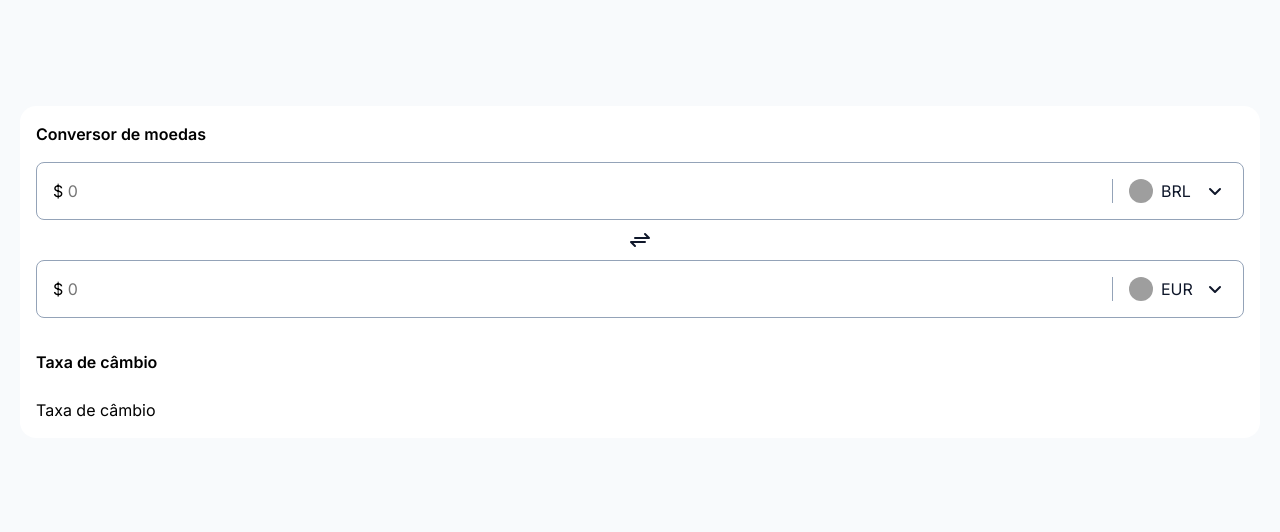
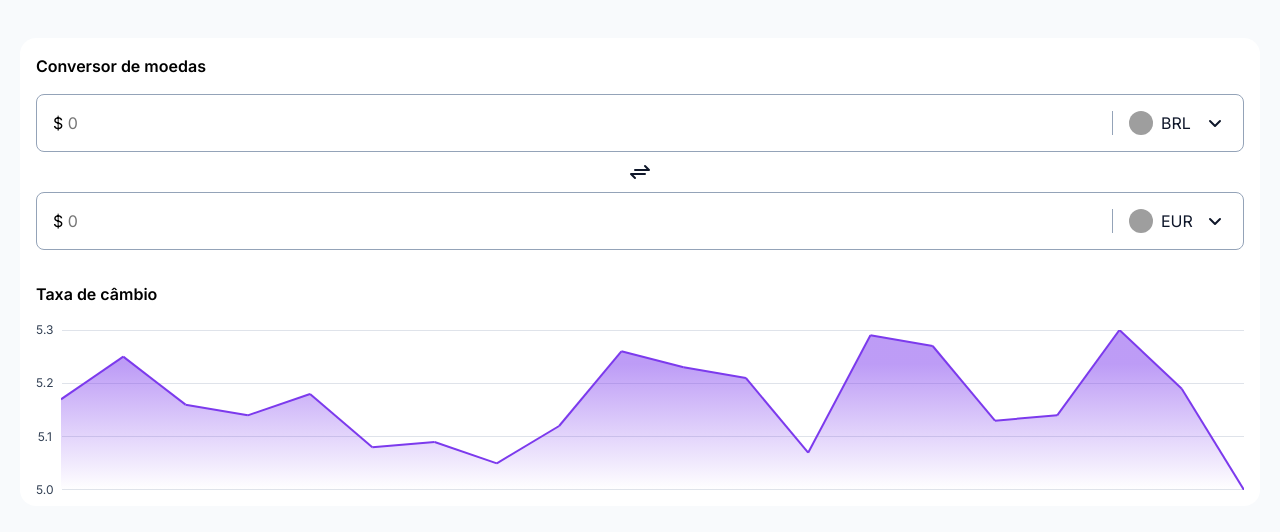
Before and after one commit to KrisMazzini/boraCodar-09, a React (Vite) app: page / in a window 1280 px wide. Shown: the part 128-660 px from the top of the page. Built offline with nearby package versions, Linux system fonts and the light colour scheme; grey boxes are pictures that could not be loaded.

Commit message:
create linear chart component

```diff
--- /dev/null
+++ b/src/components/LineChart/index.tsx
@@ -0,0 +1,163 @@
+import { useEffect, useRef, useState, Fragment } from 'react'
+import { useTheme } from 'styled-components'
+
+import { Container, Legend, Grid } from './styles'
+
+interface ChartDimensionsType {
+  width: number
+  height: number
+}
+
+export function LineChart() {
+  const [chartDimensions, setChartDimensions] = useState<ChartDimensionsType>({
+    width: 0,
+    height: 0,
+  })
+
+  const ref = useRef<HTMLDivElement>(null)
+  const theme = useTheme()
+
+  const series = [
+    5.17, 5.25, 5.16, 5.14, 5.18, 5.08, 5.09, 5.05, 5.12, 5.26, 5.23, 5.21,
+    5.07, 5.29, 5.27, 5.13, 5.14, 5.3, 5.19, 5,
+  ]
+
+  const labels = calculateKeyLabels()
+
+  const chartCoordinates = series.map((value, index) => {
+    return {
+      x: calculateXPosition(index),
+      y: calculateYPosition(value),
+    }
+  })
+
+  const closingVertices = findClosingVertices()
+
+  const polygonCoordinates = [...chartCoordinates, ...closingVertices]
+
+  const polygonPoints = polygonCoordinates
+    .map((coordinate) => `${coordinate.x},${coordinate.y}`)
+    .join(' ')
+
+  function obtainMaxAndMinValues() {
+    return {
+      maxValue: Math.max(...series),
+      minValue: Math.min(...series),
+    }
+  }
+
+  function calculateKeyLabels() {
+    const { maxValue, minValue } = obtainMaxAndMinValues()
+    const step = (maxValue - minValue) / 3
+    const fixedDecimals = step < 0.09 ? 2 : 1
+
+    const keyLabels = [maxValue, maxValue - step, minValue + step, minValue]
+    return keyLabels.map((label) => label.toFixed(fixedDecimals))
+  }
+
+  function calculateXPosition(index: number): number {
+    return (chartDimensions.width * index) / (series.length - 1)
+  }
+
+  function calculateYPosition(value: number): number {
+    const { maxValue, minValue } = obtainMaxAndMinValues()
+
+    return (
+      chartDimensions.height -
+      ((value - minValue) / (maxValue - minValue)) * chartDimensions.height
+    )
+  }
+
+  function findClosingVertices() {
+    const firstValue = series[0]
+    const lastValue = series[series.length - 1]
+
+    return [
+      {
+        x: chartDimensions.width,
+        y: calculateYPosition(lastValue),
+      },
+      {
+        x: chartDimensions.width,
+        y: chartDimensions.height,
+      },
+      {
+        x: 0,
+        y: chartDimensions.height,
+      },
+      {
+        x: 0,
+        y: calculateYPosition(firstValue),
+      },
+    ]
+  }
+
+  function buildChartLine(value: number, index: number) {
+    const currentPointX = calculateXPosition(index)
+    const currentPointY = calculateYPosition(value)
+    const previousPointX =
+      index > 0 ? calculateXPosition(index - 1) : currentPointX
+    const previousPointY =
+      index > 0 ? calculateYPosition(series[index - 1]) : currentPointY
+
+    return (
+      <Fragment key={currentPointX + currentPointY + index}>
+        <line
+          x1={previousPointX}
+          x2={currentPointX}
+          y1={previousPointY}
+          y2={currentPointY}
+        />
+        <circle cx={currentPointX} cy={currentPointY} r="0.4rem" />
+      </Fragment>
+    )
+  }
+
+  useEffect(() => {
+    function handleResize() {
+      if (!ref.current) {
+        return
+      }
+
+      const { clientWidth: width, clientHeight: height } = ref.current
+      setChartDimensions({ width, height })
+    }
+
+    window.addEventListener('resize', handleResize)
+    handleResize()
+
+    return () => window.removeEventListener('resize', handleResize)
+  }, [])
+
+  return (
+    <Container>
+      <Legend>
+        {labels.map((label) => {
+          return <span key={label}>{label}</span>
+        })}
+      </Legend>
+      <Grid ref={ref}>
+        <div></div>
+        <div></div>
+        <div></div>
+        <div></div>
+        <svg width={chartDimensions.width} height={chartDimensions.height}>
+          <defs>
+            <linearGradient id="chart-gradient" gradientTransform="rotate(90)">
+              <stop
+                offset="21.15%"
+                stopColor={theme['chart-gradient-first-color']}
+              />
+              <stop
+                offset="100%"
+                stopColor={theme['chart-gradient-second-color']}
+              />
+            </linearGradient>
+          </defs>
+          <polygon points={polygonPoints} />
+          {series.map(buildChartLine)}
+        </svg>
+      </Grid>
+    </Container>
+  )
+}
--- /dev/null
+++ b/src/components/LineChart/styles.ts
@@ -0,0 +1,79 @@
+import styled from 'styled-components'
+
+export const Container = styled.div`
+  width: 100%;
+  height: 16rem;
+
+  display: flex;
+  gap: 0.8rem;
+`
+
+export const Legend = styled.div`
+  display: flex;
+  flex-direction: column;
+  justify-content: space-between;
+  align-items: center;
+
+  span {
+    font-size: 1.2rem;
+    line-height: 1.6rem;
+
+    color: ${(props) => props.theme['text-secondary']};
+
+    &:first-child {
+      transform: translateY(-50%);
+    }
+
+    &:nth-child(2) {
+      transform: translateY(-20%);
+    }
+
+    &:nth-child(3) {
+      transform: translateY(20%);
+    }
+
+    &:last-child {
+      transform: translateY(50%);
+    }
+  }
+`
+
+export const Grid = styled(Legend)`
+  min-width: 0;
+  flex-basis: 25.6rem;
+  flex-grow: 1;
+
+  position: relative;
+
+  > div {
+    height: 1px;
+    width: 100%;
+    background-color: ${(props) => props.theme['graphic-elements']};
+    opacity: 0.3;
+  }
+
+  svg {
+    position: absolute;
+
+    line {
+      stroke: ${(props) => props.theme.highlight};
+      stroke-width: 2;
+    }
+
+    circle {
+      cursor: pointer;
+      transition: fill 150ms linear;
+
+      fill: ${(props) => props.theme.transparent};
+      stroke: none;
+
+      &:hover {
+        fill: ${(props) => props.theme.highlight};
+      }
+    }
+
+    polygon {
+      fill: url(#chart-gradient);
+    }
+  }
+`
--- a/src/pages/Home/index.tsx
+++ b/src/pages/Home/index.tsx
@@ -5,6 +5,7 @@ import { Container, CurrencyConverter } from './styles'
 
 import { CardSection } from '../../components/CardSection'
 import { CurrencyWrapper } from '../../components/CurrencyWrapper'
+import { LineChart } from '../../components/LineChart'
 
 import {
   CurrenciesContext,
@@ -91,7 +92,7 @@ export function Home() {
         </CurrencyConverter>
       </CardSection>
       <CardSection title="Taxa de câmbio" contentGap="lg">
-        Taxa de câmbio
+        <LineChart />
       </CardSection>
     </Container>
   )
--- a/src/styles/themes/default.ts
+++ b/src/styles/themes/default.ts
@@ -1,13 +1,14 @@
 export const defaultTheme = {
   black: '#000000',
+  'bg-color': '#F8FAFC',
+  'chart-gradient-first-color': 'rgba(124, 58, 237, 0.5)',
+  'chart-gradient-second-color': 'rgba(124, 58, 237, 0)',
+  'graphic-elements': '#94A3B8',
   highlight: '#7C3AED',
-  'chart-gradient':
-    'linear-gradient(180deg, rgba(124, 58, 237, 0.5) 21.15%, rgba(124, 58, 237, 0) 100%)',
+  'surface-primary': '#FFFFFF',
+  'surface-secondary': '#EDE9FE',
   'text-primary': '#0F172A',
   'text-secondary': '#334155',
-  'surface-primary': '#FFFFFF',
-  'surface-secondary': '#EDE9FE',
-  'graphic-elements': '#94A3B8',
-  'bg-color': '#F8FAFC',
+  transparent: '#FFFFFF00',
   white: '#FFFFFF',
 }
```
